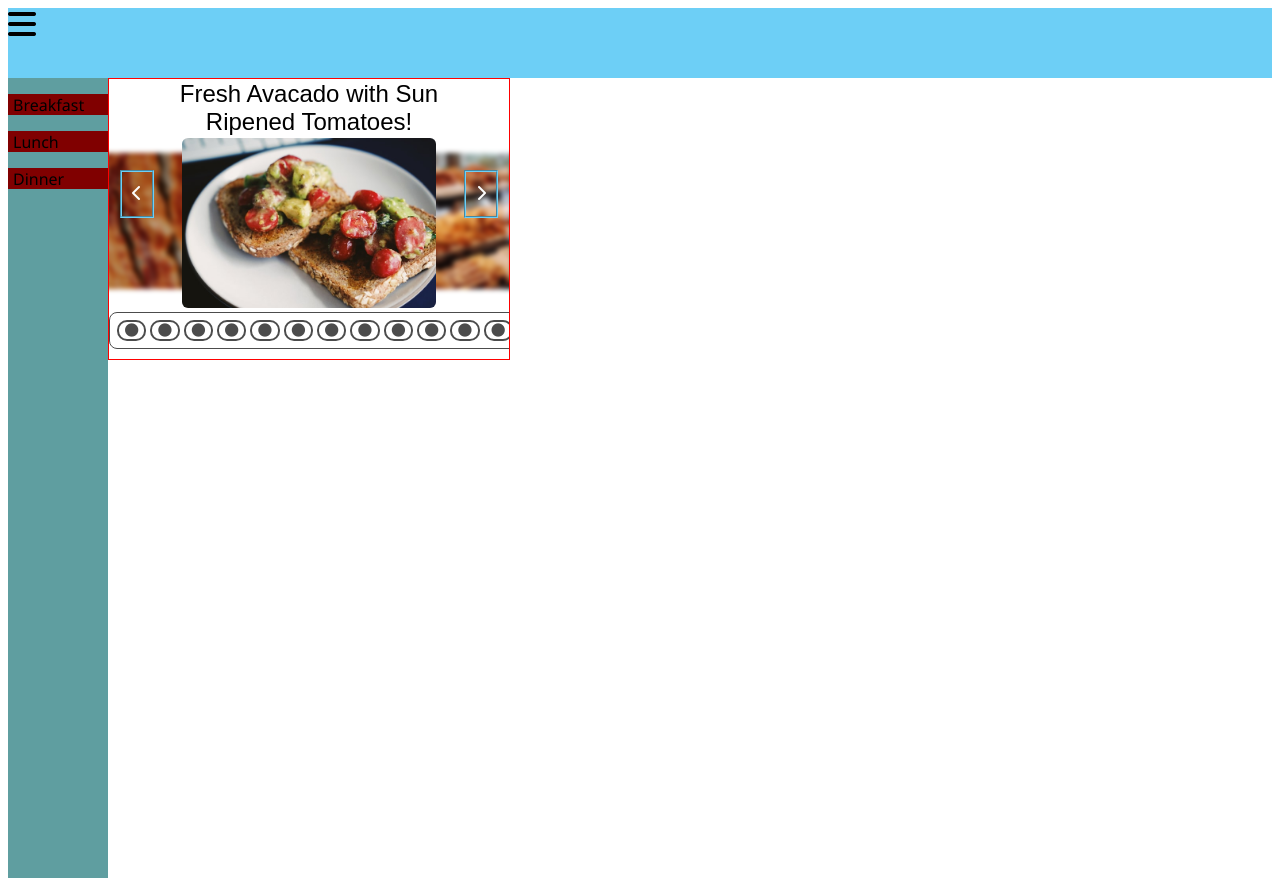
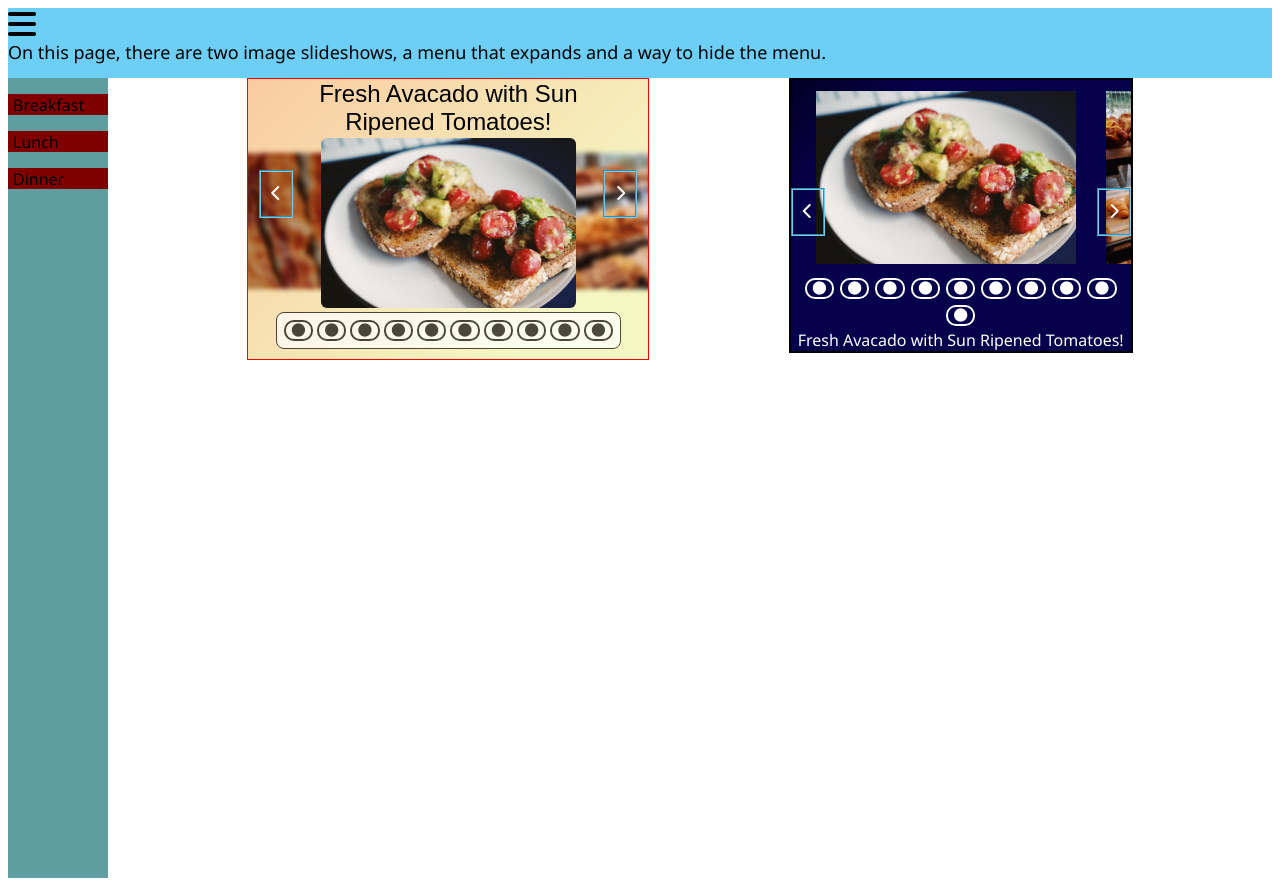
Before and after one commit to RinkM/Odin11.5-JS-Practice-Space, a plain HTML site: page index.html in a window 1280 px wide. Drawn offline with Linux system fonts and the light colour scheme.

Commit message:
2nd slide show added

```diff
--- a/index.html
+++ b/index.html
@@ -16,6 +16,7 @@
 <body>
   <nav id = "navTop" class = "navBar">
     <i id = "hamburger" class="fa-solid fa-bars fa-2x"></i>
+    <div id = "navTopText">On this page, there are two image slideshows, a menu that expands and a way to hide the menu.</div>
   </nav>
   <div id = "bottomContainer">
   <nav id = "navLeft" class = navBar>
@@ -55,6 +56,27 @@
       <div id = "dotsContainer"></div>
     </div>
 
+    <div id = "slideShow--container">
+      <div id = "sildeShow--viewer">
+        <div id = "slideShow--BtnContainer">
+          <button id = "backButton" class = "arrowBtn">
+            <i class="fa fa-chevron-left" aria-hidden="true"></i>
+          </button>
+          <button id = forwardButton class = "arrowBtn">
+            <i class="fa fa-chevron-right" aria-hidden="true"></i>
+          </button>
+        </div>
+        <div id = "slideShow--images">
+
+        </div>
+        <div id = "slideShow--navDots">
+
+        </div>
+        <div id = "slideShow--text">
+        </div>
+      </div>
+
+    </div>
   </div>
   </div>
 </body>
--- a/script.js
+++ b/script.js
@@ -4,6 +4,11 @@ const pics = [
     imgDescription: "Fresh Avacado with Sun Ripened Tomatoes!",
     altText: "Avocado Toast",
   },
+  // {
+  //   imgName: ".\\images\\ryan-beltz-j81ptH7PD7U-unsplash.jpg",
+  //   imgDescription: "Powdered Sugar Blizzard",
+  //   altText: "Sugar falling from heaven",
+  // },
   {
     imgName: ".\\images\\bread - yeh-xintong-go.jpg",
     imgDescription: "Bread Baked Daily",
@@ -29,11 +34,11 @@ const pics = [
     imgDescription: "Eggs from happy chickens",
     altText: "Carton of Eggs",
   },
-  {
-    imgName: ".\\images\\french-toast-joseph-gonzalez.jpg",
-    imgDescription: "French Toast with Fruit",
-    altText: "French Toast",
-  },
+  // {
+  //   imgName: ".\\images\\french-toast-joseph-gonzalez.jpg",
+  //   imgDescription: "French Toast with Fruit",
+  //   altText: "French Toast",
+  // },
   {
     imgName: ".\\images\\interior-shawnanggg.jpg",
     imgDescription: "Our Restaurant",
@@ -44,20 +49,15 @@ const pics = [
     imgDescription: "Pancakes",
     altText: "Pancakes",
   },
-  {
-    imgName: ".\\images\\pancakes-brian-suman-.jpg",
-    imgDescription: "...and Pancakes",
-    altText: "Pancakes",
-  },
+  // {
+  //   imgName: ".\\images\\pancakes-brian-suman-.jpg",
+  //   imgDescription: "...and Pancakes",
+  //   altText: "Pancakes",
+  // },
   {
     imgName: ".\\images\\pancakes-portuguese-gravity.jpg",
     imgDescription: "...and MORE Pancakes!",
     altText: "Pancakes",
-  },
-  {
-    imgName: ".\\images\\ryan-beltz-j81ptH7PD7U-unsplash.jpg",
-    imgDescription: "Powdered Sugar Blizzard",
-    altText: "Sugar falling from heaven",
   },
   {
     imgName: ".\\images\\wright-brand-bacon-VVtVBLKkrik-unsplash.jpg",
@@ -108,7 +108,7 @@ function imageSlidshow() {
 
   // makes the whole component.
   const album = () => {
-    console.log("thealbumcount", count);
+    // console.log("thealbumcount", count);
 
     // creates the title and image in DOM. replaces old text+imgs
     const cardMaker = (imageInfo, cardDiv, cardId) => {
@@ -268,7 +268,7 @@ function menuMaker () {
     menuContainer.appendChild(menuTitle);
 
     let items = [...document.getElementsByClassName("listItem" + menu.title)];
-    console.log(items);
+    // console.log(items);
     menuSpan.addEventListener("click", () => {
       menuTitle.classList.toggle("closed");
       items.map((listItem) => {
@@ -288,3 +288,126 @@ function navLeftHamburger() {
     menuContainer.classList.toggle("collapse");
   });
 }
+
+
+
+
+
+
+
+
+
+
+
+// ? slideShow functions.
+
+slideShow()
+function slideShow(){
+
+const fullContainer = document.getElementById("slideShow-container")
+const images = document.getElementById("slideShow--images")
+const viewer = document.getElementById("slideShow--viewer")
+const navDots = document.getElementById("slideShow--NavDots")
+const text = document.getElementById("slideShow--text")
+const backButton = document.getElementById("backButton")
+const forwardButton = document.getElementById("forwardButton")
+
+let xScale = 0
+
+// ? Could I do this as a list? Would that change anything?
+
+const pictureLayout = ()=>{
+  pics.map((photo)=>{
+    const index = pics.indexOf(photo)
+    const singleImage = document.createElement("img");
+    singleImage.setAttribute("id", "image"+index)
+    singleImage.classList.add("slideShow--image")
+    singleImage.src = photo.imgName;
+    singleImage.setAttribute("alt", photo.altText);
+
+
+    images.appendChild(singleImage)
+
+  }
+  )
+}
+pictureLayout()
+displayText()
+
+
+
+backButton.addEventListener("click", ()=>{
+  console.log(xScale)
+  if (xScale < 0){
+    xScale = xScale + 290;
+    images.style.transform = `translateX(${xScale}px)`;
+    displayText()
+  }
+  })
+
+forwardButton.addEventListener("click", ()=>{
+  console.log(-290 * pics.length)
+  console.log(xScale)
+  if (xScale > -290 * (pics.length-1)){
+    xScale = xScale - 290;
+    images.style.transform = `translateX(${xScale}px)`;
+    displayText()
+  }
+
+})
+
+
+
+
+const highlightDots = () => {
+  const activeIndex = (-xScale/290)
+  const navDots = document.getElementById("slideShow--navDots");
+  console.log("slideDot" + activeIndex)
+  const activeDot = document.getElementById("slideDot" + activeIndex);
+  const dotArray = [...navDots.children];
+  console.log(dotArray)
+  dotArray.forEach((element) => element.classList.remove("activeDotButton"));
+  activeDot.classList.add("activeDotButton");
+};
+
+const createNavDots = () => {
+  const navDots = document.getElementById("slideShow--navDots");
+
+  pics.forEach((element) => {
+    const button = document.createElement("button");
+    button.innerHTML = '<i class="fa fa-circle" aria-hidden="true"></i>';
+    button.classList.add("navDots");
+    button.setAttribute("id", "slideDot" + pics.indexOf(element));
+    button.addEventListener("click", function (e) {
+      const dotArray = [...dotsContainer.children];
+      dotArray.forEach((element) =>
+        element.classList.remove("activeDotButton")
+      );
+      this.classList.add("activeDotButton");
+      xScale = pics.indexOf(element)*(-290);
+      images.style.transform = `translateX(${xScale}px)`;
+      highlightDots()
+      displayText()
+    });
+    navDots.appendChild(button);
+
+
+  });
+  // button> Dot Icon /<button
+};
+
+function displayText () {
+  const activeIndex = (-xScale/290);
+  console.log(activeIndex)
+  text.innerText =""
+  text.innerText = pics[activeIndex].imgDescription
+}
+
+
+
+
+
+createNavDots()
+
+
+}
--- a/style.css
+++ b/style.css
@@ -1,13 +1,21 @@
 #mainContainer{
   height: 270px;
-min-height: 270px;
-max-height: 270px;
+  min-height: 270px;
+  max-height: 270px;
+  display: flex;
+  width:100%;
+  justify-content: space-evenly;
 }
 
 
 #navTop{
   height:70px;
   background-color: #6DCFF6;
+}
+#navTopText{
+  font-size: large;
+  font-family: 'Segoe UI', Tahoma, Geneva, Verdana, sans-serif
+  ;
 }
 
 #navLeft{
@@ -35,6 +43,9 @@ max-height: 270px;
   height: 280px;
   min-height: 280px;
   max-height: 280px;
+
+  background: rgb(249,203,160);
+  background: linear-gradient(135deg, rgba(249,203,160,1) 0%, rgba(245,247,195,1) 80%);
 }
 
 .imageCard{
@@ -141,7 +152,7 @@ font-family: Arial, Helvetica, sans-serif;
   font-size: 16px;
   font-weight: 700;
   line-height: 24px;
-  margin: auto;
+  margin: auto 0;
   padding: 10px 10px;
   position: relative;
   text-decoration: none;
@@ -241,3 +252,88 @@ max-height:21px;
 #hamburger{
   cursor: pointer;
 }
+
+#slideShow--container{
+
+
+}
+
+#sildeShow--viewer {
+  border:2pt black solid;
+  max-width: 340px;
+  /* max-height: 390px; */
+  overflow-x: hidden;
+  background: rgb(2,0,36);
+  background: linear-gradient(135deg, rgba(2,0,36,1) 0%, rgba(5,1,74,1) 22%);
+  position: relative;
+
+}
+
+#slideShow--BtnContainer{
+  position: absolute;
+  display: flex;
+  width: 100%;
+  justify-content: space-between;
+  top:40%
+
+
+}
+
+#slideShow--images{
+  transition: transform 1s ease-out;
+  display:flex;
+  padding: 0 10px;
+
+}
+
+.slideShow--image{
+  margin:auto 15px;
+  height:auto;
+  /* max-height: 300px; */
+  width: auto;
+  max-width: 260px;
+
+}
+
+#slideShow--navDots{
+  color: white;
+  display: flex;
+  flex-wrap: wrap;
+  justify-content: center;
+}
+
+.navDots{
+  margin: 3px;
+  background-color: transparent;
+  color: white;
+  border: 2pt solid white ;
+  border-radius: 10px;
+  cursor:pointer;
+
+}
+
+.navDots:hover{
+  background-color: #6DCFF6;
+  border: 2pt solid white ;
+}
+
+.navDots.activeDotButton{
+  background-color: #6DCFF6;
+}
+
+
+#slideShow--text{
+  color: white;
+  font-family: 'Segoe UI', Tahoma, Geneva, Verdana, sans-serif;
+  margin:auto;
+  text-align: center;
+}
+
+
+
+
+
+
+
+
+/* SlideShow */
```
